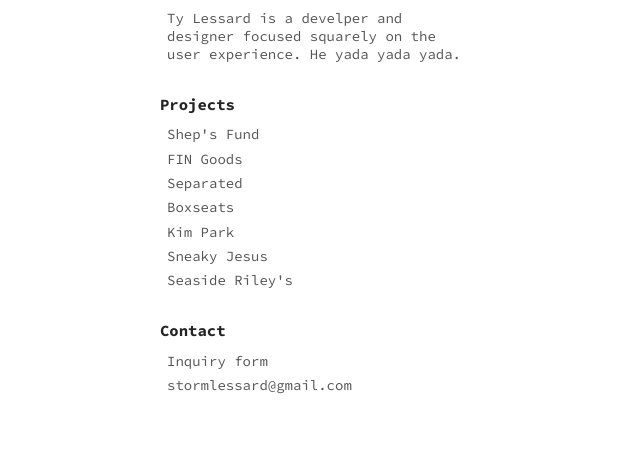
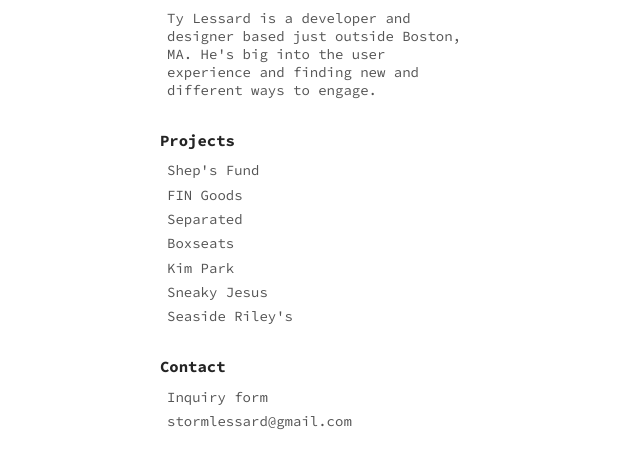
Before and after one commit to stylessard/portfolio, a Gatsby site: page / in a window 1280 px wide. Shown: the part 102-570 px from the top of the page, without its empty margins (0-640 px from the left). Built offline with nearby package versions, Linux system fonts and the light colour scheme; Gatsby itself is replaced by a stand-in of ours.

Commit message:
updated bio

```diff
--- a/src/pages/index.js
+++ b/src/pages/index.js
@@ -28,7 +28,7 @@ const IndexPage = ({ data }) => {
 
                     <div className={IndexStyles.resume}>
                         <Block title='Bio'>
-                            Ty Lessard is a develper and designer focused squarely on the user experience. He yada yada yada.
+                            Ty Lessard is a developer and designer based just outside Boston, MA. He's big into the user experience and finding new and different ways to engage.
                         </Block>
 
                         <Block title='Projects'>
```
